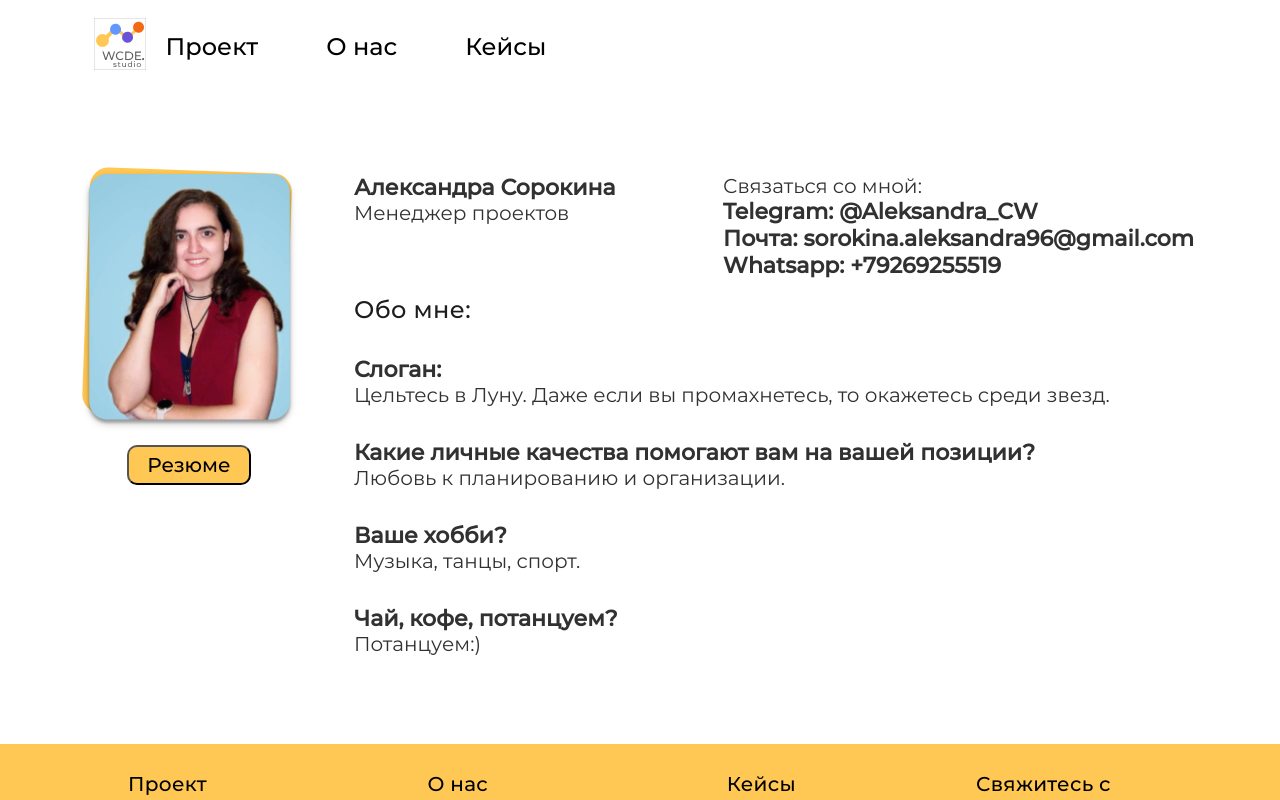
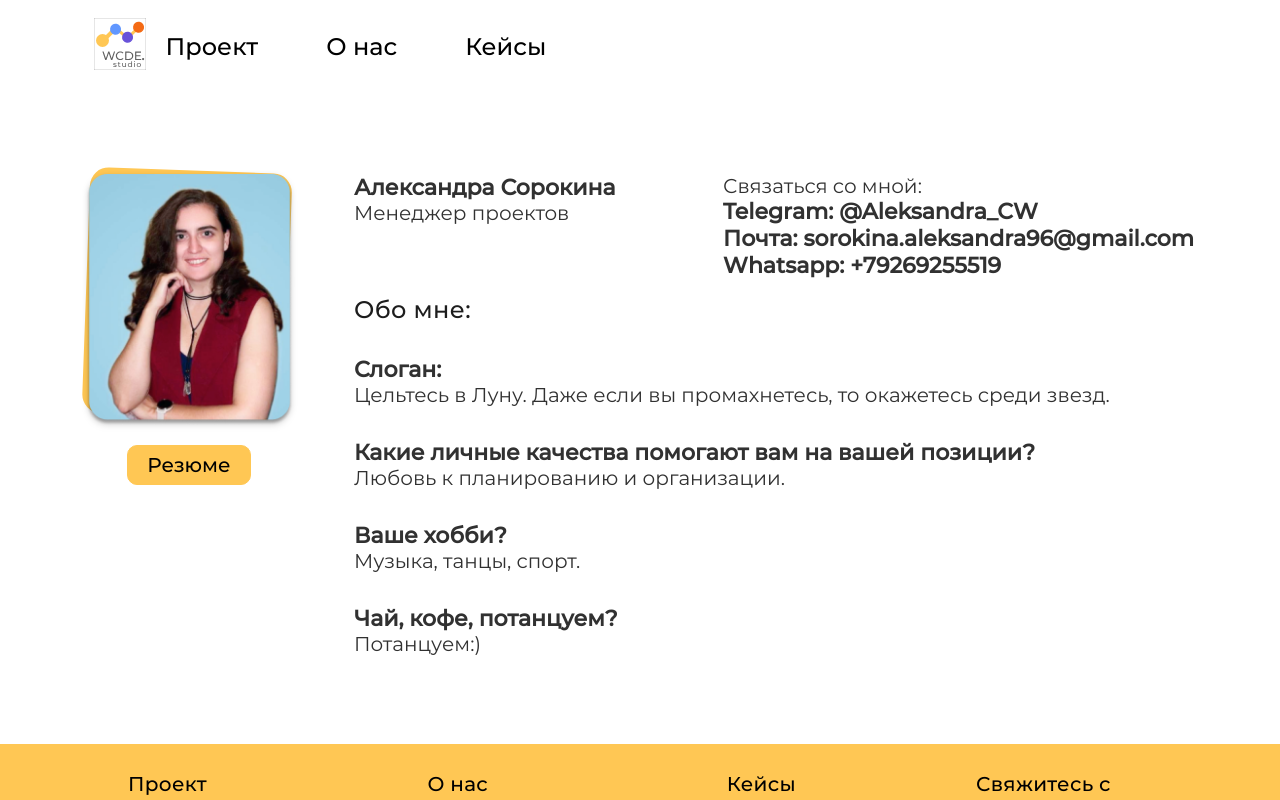
Before and after one commit to DarkwingDuck255/team-pet-project, a React (Create React App) app: page /#/about/1 in a window 1280 px wide. Shown: the top 800 px of the page. Built offline with nearby package versions, Linux system fonts and the light colour scheme.

Commit message:
add border

```diff
--- a/src/components/PersonalCard/PersonalCard.css
+++ b/src/components/PersonalCard/PersonalCard.css
@@ -51,6 +51,7 @@
   width: 124px;
   height: 40px;
   background-color: #FFC754;
+  border: #FFC754 solid 1px;
   border-radius: 10px;
 
   font-family: 'Montserrat';
```
